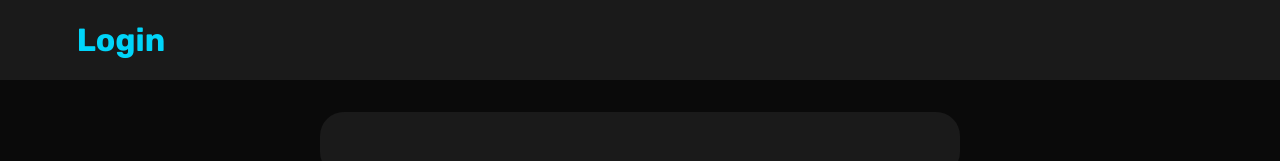
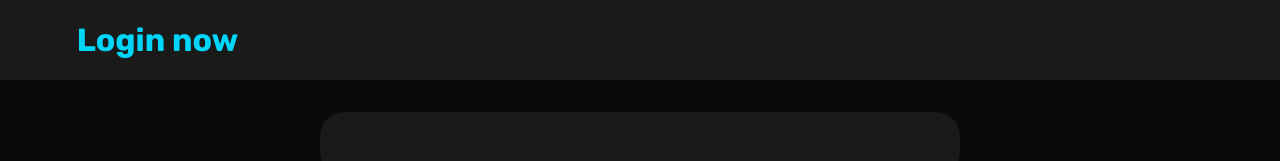
Before and after one commit to Fibinjohnson/socialSphere, a React (Create React App) app in the folder client/: page / in a window 1280 px wide. Shown: the top 161 px of the page. Built offline with nearby package versions, Linux system fonts and the light colour scheme.

Commit message:
login header

```diff
--- a/client/src/scenes/loginPage/Form.jsx
+++ b/client/src/scenes/loginPage/Form.jsx
@@ -37,7 +37,7 @@ import config from '../../config'
   email:"",
   password:""
  }
-function Form() {
+function Form(props) {
   const [pageType,setPageType]=useState('login');
   const {palette}=useTheme();
   const dispatch=useDispatch();
@@ -45,6 +45,7 @@ function Form() {
   const isNonMobileScreen=useMediaQuery("(min-width:600px)")
   const isLogin=pageType==="login";
   const isRegister=pageType==="register";
+  props.pageType(isLogin)
 
   const handleSubmit=async(values,onSubmitProps)=>{
     {isLogin &&await login(values,onSubmitProps)};
@@ -109,7 +110,7 @@ function Form() {
 
     })=>(
       <form onSubmit={handleSubmit}>
-        <Box display={"grid"} gap="30px" gridTemplateColumns={'repeat(4,minxmax(0,1fr))'} sx={{"& >div":{gridColumn:isNonMobileScreen?undefined:"span 4"}}}>
+        <Box display={"grid"} gap="30px" gridTemplateColumns={'repeat(4,minxmax(0,1fr))'} sx={{"& >div" : {gridColumn:isNonMobileScreen? undefined:"span 4"}}}>
         {isRegister && (<>
           <TextField label={"First Name"}
           onBlur={handleBlur}
--- a/client/src/scenes/loginPage/index.js
+++ b/client/src/scenes/loginPage/index.js
@@ -1,15 +1,17 @@
 import {useTheme,useMediaQuery,Typography,Box} from "@mui/material"
 import Form from "./Form";
+import { useState } from "react";
 
 const LoginPage=()=>{
     const theme =useTheme();
     const isNonMobileScreen=useMediaQuery("(min-width:1000px)");
+    const [loginPage,setPageType]=useState(true)
 
     return <Box>
     <Box width={"100%"}  backgroundColor={theme.palette.background.alt} p={"1rem 6%"}>
         <Typography fontWeight={"bold"}
          fontSize="32px"
-         color={"primary"}>Login
+         color={"primary"}>{loginPage?'Login now':'Register Now'}
         </Typography>
         </Box>
         <Box width={isNonMobileScreen?"50%":"93%"}
@@ -22,7 +24,7 @@ const LoginPage=()=>{
 
         </Box>
         <Box>
-           <Form></Form>
+           <Form pageType={setPageType} ></Form>
         </Box>
     </Box>
 }
```
